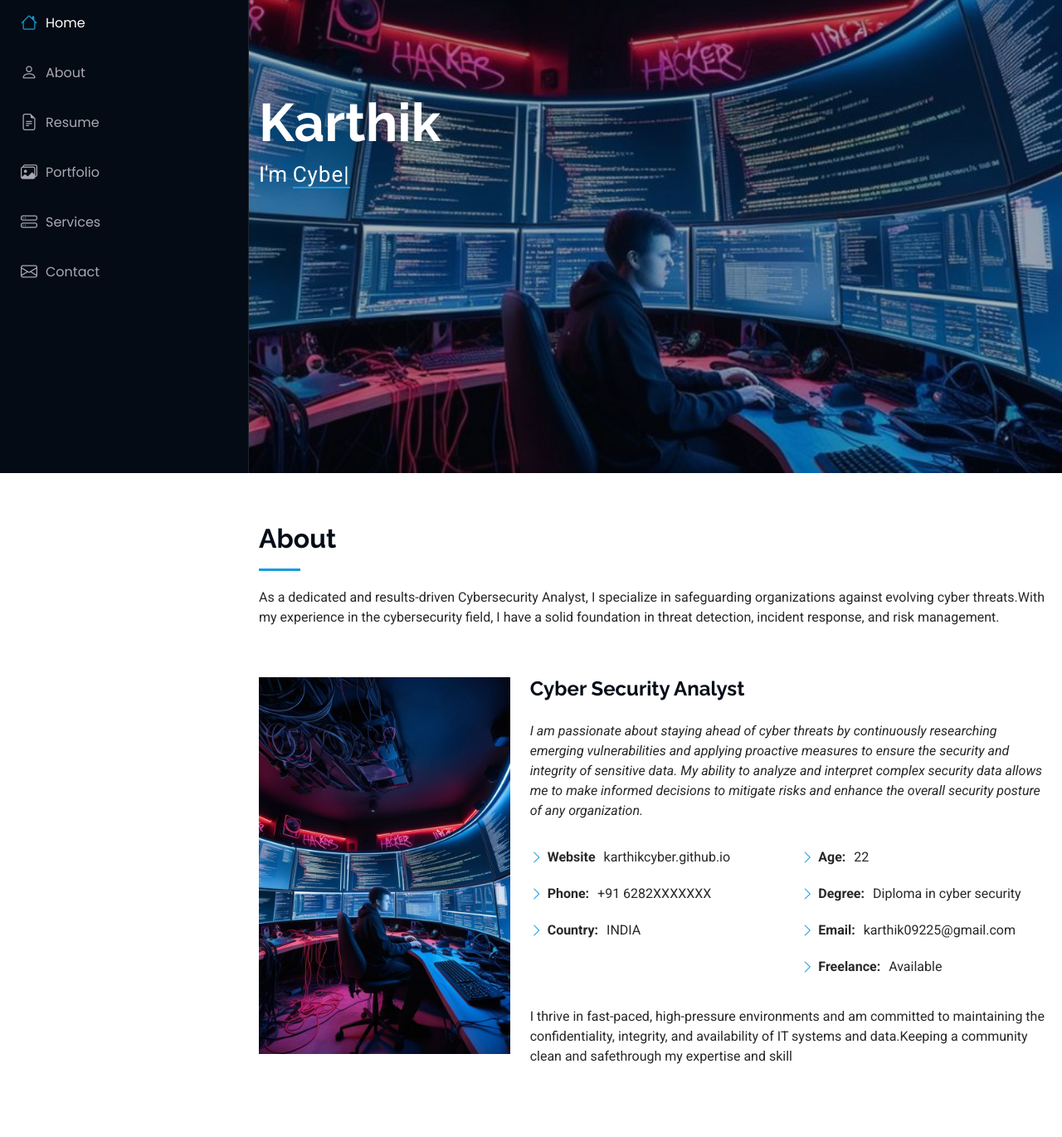
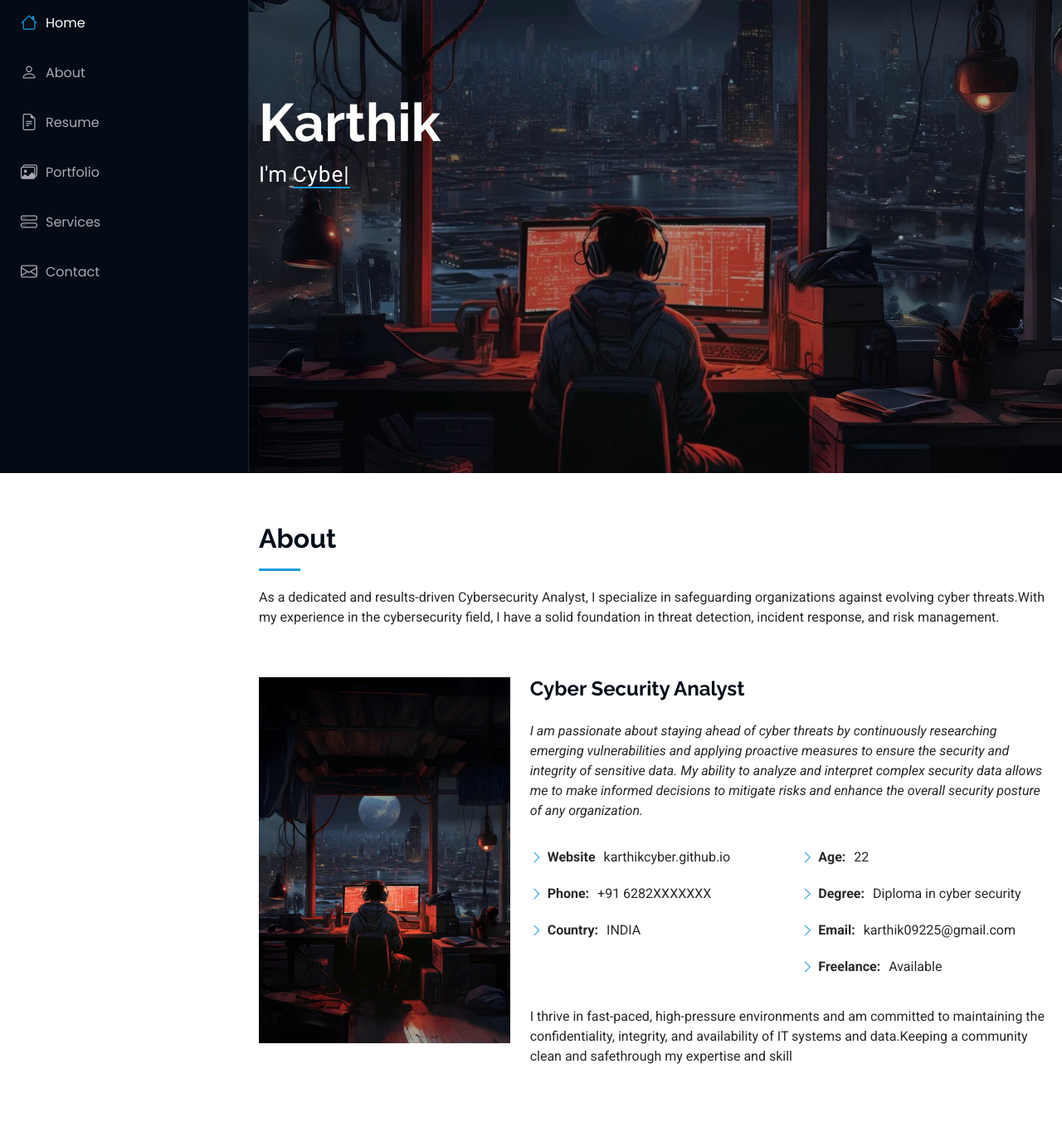
Before and after one commit to karthikcyber/karthikcyber.github.io, a plain HTML site: page index.html in a window 1280 px wide. Shown: the part 230-1600 px from the top of the page at 83% size. Drawn offline with Linux system fonts and the light colour scheme.

Commit message:
Update index.html

```diff
--- a/index.html
+++ b/index.html
@@ -78,7 +78,7 @@
     <!-- Hero Section -->
     <section id="hero" class="hero section dark-background">
 
-      <img src="/assets/img/hack.jpg" alt="gfffff" data-aos="fade-in" class="">
+      <img src="/assets/img/Programming the future.jpg" alt="gfffff" data-aos="fade-in" class="">
 
       <div class="container" data-aos="fade-up" data-aos-delay="100">
         <h2>Karthik</h2>
@@ -100,7 +100,7 @@
 
         <div class="row gy-4 justify-content-center">
           <div class="col-lg-4">
-            <img src="/assets/img/hack.jpg" class="img-fluid" alt="">
+            <img src="/assets/img/Programming the future.jpg" class="img-fluid" alt="">
           </div>
           <div class="col-lg-8 content">
             <h2>Cyber Security Analyst</h2>
```
